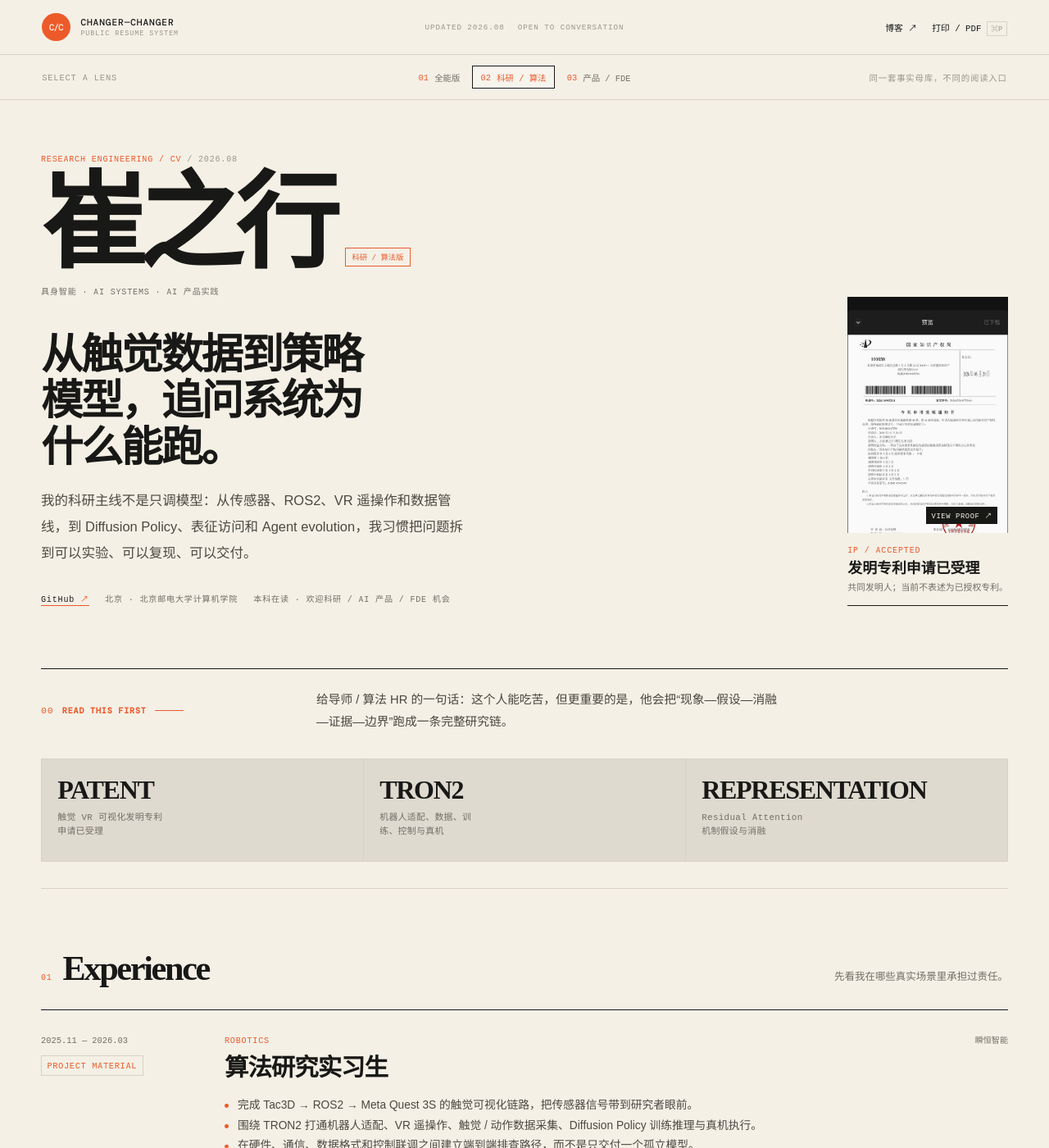
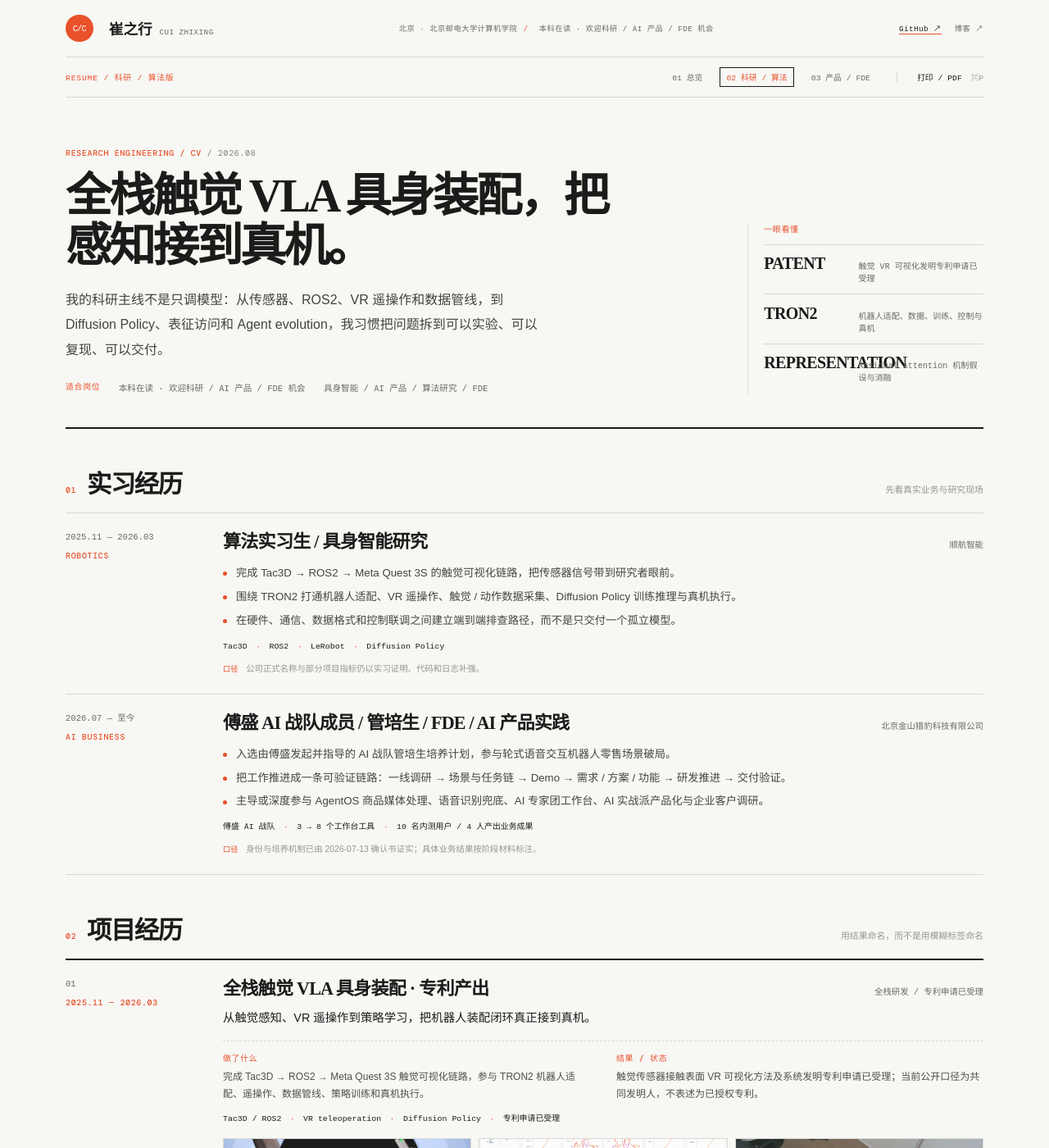
Before and after one commit to changer-changer/changer-changer.github.io, a Jekyll site: the page built from resume/research/index.md, in a window 1280 px wide and 1400 px high. Shown: the whole window at 82% size. Built offline with Jekyll 4.4.1, drawn with Linux system fonts in a browser that asks for light colours; some web fonts are replaced; some of the changed text lies outside the part shown.

Commit message:
feat: redesign resume with professional template

```diff
--- a/_data/resume_portfolio.yml
+++ b/_data/resume_portfolio.yml
@@ -3,7 +3,7 @@ updated: "2026.08"
 identity:
   name: "崔之行"
   latin: "CUI ZHIXING"
-  role: "具身智能 · AI systems · AI 产品实践"
+  role: "具身智能 · AI 产品 · 算法研究"
   location: "北京 · 北京邮电大学计算机学院"
   availability: "本科在读 · 欢迎科研 / AI 产品 / FDE 机会"
   github: "https://github.com/changer-changer"
@@ -99,7 +99,7 @@ experience:
   - id: "current"
     period: "2026.07 — 至今"
     organization: "北京金山猎豹科技有限公司"
-    role: "傅盛 AI 战队管培生 / FDE / AI 产品实践"
+    role: "傅盛 AI 战队成员 / 管培生 / FDE / AI 产品实践"
     label: "AI BUSINESS"
     status: "CURRENT"
     proof: "身份与培养机制已由 2026-07-13 确认书证实；具体业务结果按阶段材料标注。"
@@ -110,8 +110,8 @@ experience:
     metrics: ["傅盛 AI 战队", "3 → 8 个工作台工具", "10 名内测用户 / 4 人产出业务成果"]
   - id: "robotics"
     period: "2025.11 — 2026.03"
-    organization: "瞬恒智能"
-    role: "算法研究实习生"
+    organization: "顺航智能"
+    role: "算法实习生 / 具身智能研究"
     label: "ROBOTICS"
     status: "PROJECT MATERIAL"
     proof: "公司正式名称与部分项目指标仍以实习证明、代码和日志补强。"
@@ -193,15 +193,28 @@ projects:
     kind: "PRODUCT"
     label: "HACKATHON / ROBOTICS PRODUCT"
     period: "2026.07"
-    title: "AI Native 黑客松：轮式机器人一键换衣"
+    title: "猎豹移动 AI Native 黑客松 · 全国总冠军"
     hook: "在极短时间里，把机器人能力翻译成用户看得懂的零售体验。"
-    summary: "围绕服装零售构建衣物识别、场景化搭配与一键换衣体验，并将技术 Demo 组织成完整场景。"
-    contribution: "用户口述承担核心场景开发；项目被视为进入傅盛 AI 战队的重要选拔经历。"
-    outcome: "母库记录为 300+ 人参赛、团队第一名；正式奖项名与个人分工待官方材料补强。"
-    metrics: ["300+ 参赛规模（自述）", "团队第一（待官方补强）", "机器人零售场景"]
+    summary: "围绕服装零售构建衣物识别、场景化搭配与一键换衣体验，把机器人能力组织成用户看得懂、现场能演示的完整产品场景。"
+    contribution: "负责核心场景开发与演示链路，把视觉识别、商品理解和机器人交互串成一条可体验的零售流程。"
+    outcome: "猎豹移动 AI Native 黑客松全国总冠军；项目成为进入傅盛 AI 战队、继续参与真实机器人业务的重要起点。"
+    metrics: ["全国总冠军", "300+ 参赛规模", "机器人零售场景"]
     tags: ["robotics", "computer vision", "retail", "rapid prototyping"]
-    status: "辅助证据 / 待官方补强"
+    status: "全国总冠军 / 产品场景落地"
     media_ids: ["fusheng-team"]
+  - id: "tactile-vla"
+    kind: "RESEARCH"
+    label: "ROBOTICS / VLA / PATENT"
+    period: "2025.11 — 2026.03"
+    title: "全栈触觉 VLA 具身装配 · 专利产出"
+    hook: "从触觉感知、VR 遥操作到策略学习，把机器人装配闭环真正接到真机。"
+    summary: "围绕触觉机器人完成传感器采集、ROS2 通信、VR 可视化、动作数据获取、Diffusion Policy 训练推理与真实执行，形成从感知到动作的全栈链路。"
+    contribution: "完成 Tac3D → ROS2 → Meta Quest 3S 触觉可视化链路，参与 TRON2 机器人适配、遥操作、数据管线、策略训练和真机执行。"
+    outcome: "触觉传感器接触表面 VR 可视化方法及系统发明专利申请已受理；当前公开口径为共同发明人，不表述为已授权专利。"
+    metrics: ["Tac3D / ROS2", "VR teleoperation", "Diffusion Policy", "专利申请已受理"]
+    tags: ["tactile sensing", "VLA", "robot assembly", "full stack"]
+    status: "全栈研发 / 专利申请已受理"
+    media_ids: ["tactile-robot", "tactile-training", "tactile-rollout", "patent-accepted"]
   - id: "tactile-vr"
     kind: "RESEARCH"
     label: "ROBOTICS / SYSTEM"
@@ -257,7 +270,7 @@ projects:
     kind: "RESEARCH"
     label: "EMBEDDED / CONTROL"
     period: "2026.07.31 — 2026.08.03"
-    title: "电子设计竞赛 · 北京赛区二等奖"
+    title: "全国大学生电子设计竞赛 · 北京赛区二等奖"
     hook: "视觉、控制与非硬件系统，全部要在真实约束下同时工作。"
     summary: "负责视觉算法、PID 控制与整体非硬件系统，承担软件、控制和系统联调部分。"
     contribution: "把图像识别、滤波、UART 通信、分级 PID 与云台控制组织成可运行的竞赛系统。"
@@ -265,6 +278,31 @@ projects:
     metrics: ["视觉算法", "PID", "UART", "系统联调"]
     tags: ["computer vision", "PID", "embedded", "system integration"]
     status: "奖项自述 / 证书待补"
+  - id: "computer-design"
+    kind: "RESEARCH"
+    label: "AI APPLICATION / COMPETITION"
+    period: "2026"
+    title: "中国大学生计算机设计大赛 · 北京赛区二等奖"
+    hook: "把 Agent 研究辅助做成真正可使用的系统，而不是停在概念演示。"
+    summary: "以 Research-Nexus Pro 为载体，围绕资料检索、研究流程与 Agent 协同组织完整的 AI 科研辅助系统。"
+    contribution: "担任项目负责人，负责系统方案、Agent 工作流和产品化表达，推动研究辅助能力从想法进入可演示、可评审的系统。"
+    outcome: "获得中国大学生计算机设计大赛北京赛区二等奖。"
+    metrics: ["北京赛区二等奖", "Research-Nexus Pro", "Agent 科研辅助"]
+    tags: ["agent", "research assistant", "product system"]
+    status: "北京赛区二等奖"
+  - id: "jingcai"
+    kind: "AI PROJECT"
+    label: "AI APPLICATION / INNOVATION"
+    period: "2026.07"
+    title: "京彩大创 · 人工智能赛道二等奖"
+    hook: "把 AI 创新从概念讲清楚、做出来，并交付成可被评审验证的项目。"
+    summary: "作为触界灵枢项目负责人，组织 AI 方案、系统表达与项目推进，完成从问题定义到竞赛呈现的完整链路。"
+    contribution: "负责项目整体推进与核心方案表达，协调团队把技术能力收敛为可演示、可评审的人工智能项目。"
+    outcome: "获得第五届北京大学生创新创业大赛人工智能赛道二等奖。"
+    metrics: ["北京赛区二等奖", "项目负责人", "人工智能赛道"]
+    tags: ["AI application", "project ownership", "competition"]
+    status: "北京赛区二等奖"
+    media_ids: ["award-jingcai"]
 awards:
   - title: "京彩大创 · 人工智能赛道二等奖"
     period: "2026.07"
@@ -288,18 +326,18 @@ awards:
     media_id: "award-beijing-math"
   - title: "全国大学生电子设计竞赛北京赛区二等奖"
     period: "2026.08"
-    detail: "视觉算法、PID 与非硬件系统 · 证书待补"
-    status: "过程材料"
+    detail: "视觉算法、PID 与非硬件系统"
+    status: "已确认"
   - title: "中国大学生计算机设计大赛北京赛区二等奖"
     period: "2026"
     detail: "Research-Nexus Pro / Agent 科研辅助系统 · 正式口径待核"
-    status: "待核实"
+    status: "已确认"
 profiles:
   overview:
     nav_label: "全能版"
     eyebrow: "FULL SPECTRUM / RESUME"
-    title: "把复杂的 AI，做成别人能用的结果。"
-    summary: "我在机器人、模型与真实业务的交界处工作：能接传感器、数据和控制，也能下现场找真问题，把 Demo 推进到需求、研发和交付。"
+    title: "傅盛 AI 战队成员，负责轮式机器人零售场景破局。"
+    summary: "我把机器人、模型与真实业务接在一起：能下现场找真问题，也能把感知、数据、控制和 Demo 推进到需求、研发与交付。"
     audience: "给招聘者的一句话：你看到的不是“会很多工具”的人，而是一个能在技术深水区和业务现场之间来回切换、并把两边接起来的人。"
     signals:
       - value: "傅盛 AI 战队"
@@ -309,14 +347,14 @@ profiles:
       - value: "FULL LOOP"
         label: "传感器 → 模型 → 真机 → 用户"
     focus: ["AI systems", "Embodied intelligence", "Product practice", "Research engineering"]
-    featured: ["fusheng-ai-team", "robot-data-loop", "tron2", "agent-evolution", "tactile-vr"]
-    supporting: ["agentos-media", "ai-workbench", "ai-field-ops", "hackathon", "residual", "electronic-design"]
+    featured: ["hackathon", "tactile-vla", "electronic-design", "computer-design", "jingcai", "robot-data-loop"]
+    supporting: ["agentos-media", "ai-workbench", "ai-field-ops", "residual", "agent-evolution", "tron2"]
     experience_order: ["current", "robotics"]
     proof_media: ["fusheng-field", "award-jingcai", "patent-accepted", "award-national-math"]
   research:
     nav_label: "科研 / 算法版"
     eyebrow: "RESEARCH ENGINEERING / CV"
-    title: "从触觉数据到策略模型，追问系统为什么能跑。"
+    title: "全栈触觉 VLA 具身装配，把感知接到真机。"
     summary: "我的科研主线不是只调模型：从传感器、ROS2、VR 遥操作和数据管线，到 Diffusion Policy、表征访问和 Agent evolution，我习惯把问题拆到可以实验、可以复现、可以交付。"
     audience: "给导师 / 算法 HR 的一句话：这个人能吃苦，但更重要的是，他会把“现象—假设—消融—证据—边界”跑成一条完整研究链。"
     signals:
@@ -327,14 +365,14 @@ profiles:
       - value: "REPRESENTATION"
         label: "Residual Attention 机制假设与消融"
     focus: ["Robotics systems", "Diffusion Policy", "Tactile sensing", "Agent evolution"]
-    featured: ["agent-evolution", "residual", "tron2", "tactile-vr", "electronic-design"]
-    supporting: ["hackathon", "fusheng-ai-team", "robot-data-loop"]
+    featured: ["tactile-vla", "electronic-design", "computer-design", "jingcai", "hackathon", "residual"]
+    supporting: ["tron2", "tactile-vr", "agent-evolution", "robot-data-loop", "fusheng-ai-team"]
     experience_order: ["robotics", "current"]
     proof_media: ["patent-accepted", "tactile-robot", "tactile-training", "award-jingcai"]
   product:
     nav_label: "产品 / FDE 版"
     eyebrow: "AI PRODUCT / FDE"
-    title: "让机器人从“能演示”走向“值得付费”。"
+    title: "把机器人 Demo 推进到客户问题、产品方案与交付。"
     summary: "我从真实客户和真实数据出发，定义场景与任务链，再用 Demo、需求管理、研发协同和交付验证把模糊机会压缩成下一步能行动的产品。"
     audience: "给产品负责人 / FDE HR 的一句话：我不是把需求写得更长，而是把错误方向更早证伪，把正确问题更快推进到团队能交付的状态。"
     signals:
@@ -345,7 +383,7 @@ profiles:
       - value: "P02 → P11"
         label: "从客户现场到数据决策闭环"
     focus: ["Customer discovery", "Product strategy", "FDE delivery", "AI-native workflow"]
-    featured: ["fusheng-ai-team", "robot-data-loop", "agentos-media", "ai-workbench", "ai-field-ops", "hackathon"]
-    supporting: ["tactile-vr", "tron2", "agent-evolution", "residual"]
+    featured: ["fusheng-ai-team", "robot-data-loop", "hackathon", "agentos-media", "ai-workbench", "ai-field-ops"]
+    supporting: ["tactile-vla", "electronic-design", "computer-design", "jingcai", "tron2", "residual"]
     experience_order: ["current", "robotics"]
     proof_media: ["fusheng-field", "fusheng-team", "retail-ui", "retail-voice", "ipd-certificate"]
--- /dev/null
+++ b/_layouts/resume-professional.html
@@ -0,0 +1,154 @@
+<!doctype html>
+<html lang="zh-CN">
+<head>
+  <meta charset="utf-8">
+  <meta name="viewport" content="width=device-width, initial-scale=1">
+  {% assign cv = site.data.resume_portfolio %}
+  {% assign profile = cv.profiles[page.profile] %}
+  <title>{{ profile.nav_label }} · {{ cv.identity.name }} · {{ site.title }}</title>
+  <meta name="description" content="{{ profile.summary }}">
+  <meta name="theme-color" content="#f7f7f4">
+  <link rel="preload" href="{{ '/assets/fonts/noto-serif-sc-900.woff2' | relative_url }}" as="font" type="font/woff2" crossorigin>
+  <link rel="stylesheet" href="{{ '/assets/css/resume-professional.css' | relative_url }}">
+</head>
+<body class="resume-professional resume-professional--{{ page.profile }}">
+  <a class="resume-skip" href="#resume-content">跳到正文</a>
+
+  <header class="resume-topbar">
+    <a class="resume-mark" href="{{ '/' | relative_url }}" aria-label="返回博客首页">C/C</a>
+    <div class="resume-topbar-name"><strong>{{ cv.identity.name }}</strong><span>{{ cv.identity.latin }}</span></div>
+    <div class="resume-topbar-meta">{{ cv.identity.location }}<span>/</span> {{ cv.identity.availability }}</div>
+    <div class="resume-topbar-links"><a href="{{ cv.identity.github }}" target="_blank" rel="noreferrer">GitHub ↗</a><a href="{{ '/' | relative_url }}">博客 ↗</a></div>
+  </header>
+
+  <nav class="resume-lens-nav" aria-label="简历版本">
+    <span class="resume-lens-label">RESUME / {{ profile.nav_label }}</span>
+    <div>
+      <a class="{% if page.profile == 'overview' %}is-active{% endif %}" href="{{ '/resume/' | relative_url }}">01 总览</a>
+      <a class="{% if page.profile == 'research' %}is-active{% endif %}" href="{{ '/resume/research/' | relative_url }}">02 科研 / 算法</a>
+      <a class="{% if page.profile == 'product' %}is-active{% endif %}" href="{{ '/resume/product/' | relative_url }}">03 产品 / FDE</a>
+    </div>
+    <button type="button" data-print-resume>打印 / PDF <span>⌘P</span></button>
+  </nav>
+
+  <main id="resume-content" class="resume-document">
+    <section class="resume-intro">
+      <div class="resume-intro-main">
+        <p class="resume-kicker">{{ profile.eyebrow }} <span>/ {{ cv.updated }}</span></p>
+        <h1>{{ profile.title }}</h1>
+        <p class="resume-summary">{{ profile.summary }}</p>
+        <div class="resume-fit-line"><b>适合岗位</b><span>{{ cv.identity.availability }}</span><span>具身智能 / AI 产品 / 算法研究 / FDE</span></div>
+      </div>
+      <aside class="resume-proof-summary" aria-label="核心证明">
+        <p>一眼看懂</p>
+        {% for signal in profile.signals %}
+          <div><strong>{{ signal.value }}</strong><span>{{ signal.label }}</span></div>
+        {% endfor %}
+      </aside>
+    </section>
+
+    <section class="resume-section" id="experience">
+      <div class="resume-section-title"><span>01</span><h2>实习经历</h2><small>先看真实业务与研究现场</small></div>
+      {% for experience_id in profile.experience_order %}
+        {% assign experience = cv.experience | where: "id", experience_id | first %}
+        <article class="resume-entry resume-entry--experience">
+          <div class="resume-entry-aside"><span>{{ experience.period }}</span><em>{{ experience.label }}</em></div>
+          <div class="resume-entry-main">
+            <div class="resume-entry-heading"><h3>{{ experience.role }}</h3><span>{{ experience.organization }}</span></div>
+            <ul class="resume-bullets">
+              {% for bullet in experience.bullets %}<li>{{ bullet }}</li>{% endfor %}
+            </ul>
+            <p class="resume-proof-line">{% for metric in experience.metrics %}<span>{{ metric }}</span>{% unless forloop.last %}<i>·</i>{% endunless %}{% endfor %}</p>
+            <p class="resume-boundary"><b>口径</b>{{ experience.proof }}</p>
+          </div>
+        </article>
+      {% endfor %}
+    </section>
+
+    <section class="resume-section" id="projects">
+      <div class="resume-section-title"><span>02</span><h2>项目经历</h2><small>用结果命名，而不是用模糊标签命名</small></div>
+      {% for project_id in profile.featured %}
+        {% assign project = cv.projects | where: "id", project_id | first %}
+        {% if project %}
+          <article class="resume-entry resume-entry--project {% if forloop.first %}is-lead{% endif %}">
+            <div class="resume-entry-aside"><span>0{{ forloop.index }}</span><em>{{ project.period }}</em></div>
+            <div class="resume-entry-main">
+              <div class="resume-entry-heading"><h3>{{ project.title }}</h3><span>{{ project.status }}</span></div>
+              <p class="resume-project-hook">{{ project.hook }}</p>
+              <div class="resume-project-detail">
+                <div><b>做了什么</b><p>{{ project.contribution }}</p></div>
+                <div><b>结果 / 状态</b><p>{{ project.outcome }}</p></div>
+              </div>
+              <p class="resume-proof-line">{% for metric in project.metrics %}<span>{{ metric }}</span>{% unless forloop.last %}<i>·</i>{% endunless %}{% endfor %}</p>
+              {% if project.media_ids %}
+                <div class="resume-proof-strip" aria-label="项目证据">
+                  {% for media_id in project.media_ids limit: 3 %}
+                    {% assign media = cv.media | where: "id", media_id | first %}
+                    {% if media %}<button type="button" data-lightbox data-image="{{ media.image | relative_url }}" data-caption="{{ media.caption }}"><img src="{{ media.image | relative_url }}" alt="{{ media.alt }}" loading="lazy"><span>{{ media.label }}</span></button>{% endif %}
+                  {% endfor %}
+                </div>
+              {% endif %}
+            </div>
+          </article>
+        {% endif %}
+      {% endfor %}
+    </section>
+
+    <section class="resume-section resume-other" id="other-work">
+      <div class="resume-section-title"><span>03</span><h2>其他业务与研究实践</h2><small>补充能力宽度，不抢主叙事</small></div>
+      <div class="resume-other-grid">
+        {% for project_id in profile.supporting %}
+          {% assign project = cv.projects | where: "id", project_id | first %}
+          {% if project %}
+            <article>
+              <div class="resume-mini-meta"><span>{{ project.label }}</span><em>{{ project.period }}</em></div>
+              <h3>{{ project.title }}</h3>
+              <p>{{ project.summary }}</p>
+              <small>{% for metric in project.metrics limit: 3 %}{{ metric }}{% unless forloop.last %} · {% endunless %}{% endfor %}</small>
+            </article>
+          {% endif %}
+        {% endfor %}
+      </div>
+    </section>
+
+    <section class="resume-lower-grid">
+      <div>
+        <section class="resume-section resume-education" id="education">
+          <div class="resume-section-title"><span>04</span><h2>教育背景</h2></div>
+          <article class="resume-education-entry"><div><strong>{{ cv.education.title }}</strong><span>{{ cv.education.period }}</span></div><p>{{ cv.education.organization }}</p><small>{{ cv.education.note }}</small></article>
+        </section>
+        <section class="resume-section resume-awards" id="awards">
+          <div class="resume-section-title"><span>05</span><h2>竞赛与证明</h2></div>
+          <div class="resume-award-list">
+            {% for award in cv.awards %}<div><strong>{{ award.title }}</strong><span>{{ award.period }}</span><small>{{ award.detail }}{% if award.status %} · {{ award.status }}{% endif %}</small></div>{% endfor %}
+          </div>
+        </section>
+      </div>
+      <section class="resume-section resume-skills" id="skills">
+        <div class="resume-section-title"><span>06</span><h2>技术与研究能力</h2></div>
+        <dl>
+          <div><dt>系统</dt><dd>ROS2 · LeRobot · Tac3D · Meta Quest 3S · UART / GPIO / STM32</dd></div>
+          <div><dt>模型</dt><dd>Diffusion Policy · ACT · imitation learning · Residual Attention · VLA</dd></div>
+          <div><dt>产品</dt><dd>customer discovery · task-chain design · PRD · prototype · FDE delivery · ROI thinking</dd></div>
+          <div><dt>研究</dt><dd>ablation · representation analysis · experiment design · Agent workflow · scientific writing</dd></div>
+        </dl>
+      </section>
+    </section>
+
+    <section class="resume-section resume-evidence" id="evidence">
+      <div class="resume-section-title"><span>07</span><h2>证据墙</h2><small>点击查看原图，证明放在最后，不打断前面的判断</small></div>
+      <div class="resume-evidence-grid">
+        {% for media_id in profile.proof_media %}
+          {% assign media = cv.media | where: "id", media_id | first %}
+          {% if media %}<button type="button" data-lightbox data-image="{{ media.image | relative_url }}" data-caption="{{ media.caption }}"><img src="{{ media.image | relative_url }}" alt="{{ media.alt }}" loading="lazy"><span>{{ media.caption }}</span></button>{% endif %}
+        {% endfor %}
+      </div>
+    </section>
+
+    <footer class="resume-footer"><strong>{{ cv.identity.name }}</strong><span>{{ cv.identity.short_line }}</span><a href="{{ cv.identity.github }}" target="_blank" rel="noreferrer">GitHub ↗</a></footer>
+  </main>
+
+  <dialog class="resume-lightbox" id="resume-lightbox" aria-label="证据图片预览"><button type="button" data-lightbox-close aria-label="关闭图片预览">×</button><img alt=""><p></p></dialog>
+  <script src="{{ '/assets/js/resume-professional.js' | relative_url }}"></script>
+</body>
+</html>
--- /dev/null
+++ b/assets/js/resume-professional.js
@@ -0,0 +1,34 @@
+(function () {
+  'use strict';
+  var lightbox = document.getElementById('resume-lightbox');
+  var image = lightbox && lightbox.querySelector('img');
+  var caption = lightbox && lightbox.querySelector('p');
+
+  function closeLightbox() {
+    if (!lightbox) return;
+    if (typeof lightbox.close === 'function') lightbox.close();
+    else lightbox.removeAttribute('open');
+    if (image) image.removeAttribute('src');
+  }
+
+  document.querySelectorAll('[data-lightbox]').forEach(function (button) {
+    button.addEventListener('click', function () {
+      if (!lightbox || !image) return;
+      image.src = button.getAttribute('data-image') || '';
+      image.alt = button.getAttribute('data-caption') || '证据图片';
+      if (caption) caption.textContent = button.getAttribute('data-caption') || '';
+      if (typeof lightbox.showModal === 'function') lightbox.showModal();
+      else lightbox.setAttribute('open', 'open');
+    });
+  });
+
+  document.querySelectorAll('[data-lightbox-close]').forEach(function (button) {
+    button.addEventListener('click', closeLightbox);
+  });
+  if (lightbox) lightbox.addEventListener('click', function (event) { if (event.target === lightbox) closeLightbox(); });
+  document.addEventListener('keydown', function (event) {
+    if (event.key === 'Escape') closeLightbox();
+    if ((event.metaKey || event.ctrlKey) && event.key.toLowerCase() === 'p') { event.preventDefault(); window.print(); }
+  });
+  document.querySelectorAll('[data-print-resume]').forEach(function (button) { button.addEventListener('click', function () { window.print(); }); });
+})();
```
Also changed, not shown: resume/index.md (+1 -1 lines), resume/product/index.md (+1 -1 lines), resume/research/index.md (+1 -1 lines), assets/css/resume-professional.css (added).
